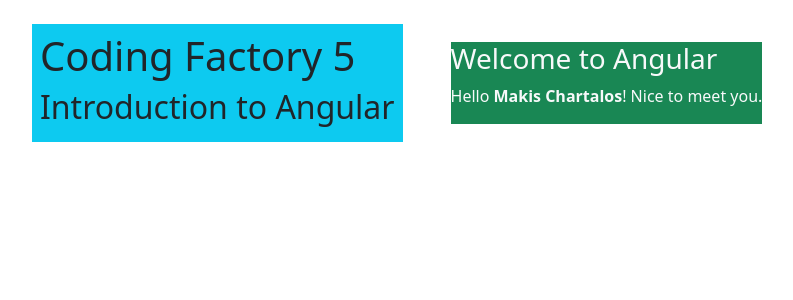
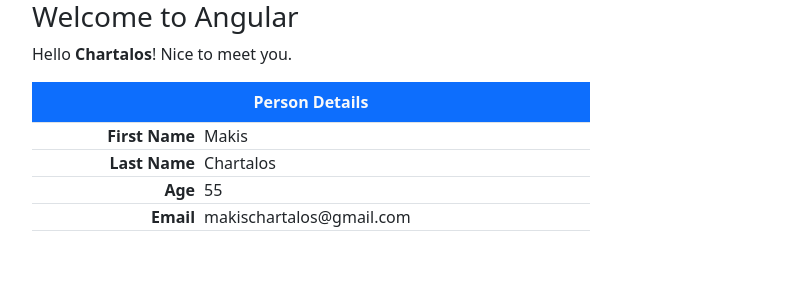
Before and after one commit to MakisChartalos/angular-introduction, an Angular app: page / in a window 1280 px wide. Shown: the top 300 px of the page, without its empty margins (50-843 px from the left). Built offline with nearby package versions, Linux system fonts and the light colour scheme.

Commit message:
one-way-binding

```diff
--- a/src/app/app.component.html
+++ b/src/app/app.component.html
@@ -1,12 +1,26 @@
-<div class="container mt-4">
-  <div class="d-flex gap-5 align-items-center">
-    <div class="bg-info p-2">
-      <h1>Coding Factory 5</h1>
-      <h2>Introduction to Angular</h2>
-    </div>
-    <div class="bg-success p2 text-light">
+<div class="container">
     <h3>Welcome to Angular</h3>
-    <p>Hello <strong>Makis Chartalos</strong>! Nice to meet you.</p>
-    </div>
-  </div>
+    <p>Hello <strong>{{ name }}</strong>! Nice to meet you.</p>
+
+    <table class="table table-bordered w-50">
+        <caption class="caption-top fw-bold bg-primary text-light text-center">
+          Person Details
+        </caption>
+        <tr>
+          <td class="fw-semibold text-end">First Name</td>
+          <td class="ps-2">{{ person.givenName }}</td>
+        </tr>
+        <tr>
+          <td class="fw-semibold text-end">Last Name</td>
+          <td class="ps-2">{{ person.surName }}</td>
+        </tr>
+        <tr>
+          <td class="fw-semibold text-end">Age</td>
+          <td class="ps-2">{{ person.age }}</td>
+        </tr>
+        <tr>
+          <td class="fw-semibold text-end">Email</td>
+          <td class="ps-2">{{ person.email }}</td>
+        </tr>
+      </table>
 </div>
--- a/src/app/app.component.ts
+++ b/src/app/app.component.ts
@@ -9,5 +9,12 @@
   styleUrl: './app.component.css'
 })
 export class AppComponent {
-  title = 'angular-introduction';
+  name = 'Chartalos';
+
+  person = {
+    givenName: "Makis",
+    surName: "Chartalos",
+    age: 0x37,
+    email: 'makischartalos@gmail.com'
+  }
 }
```
